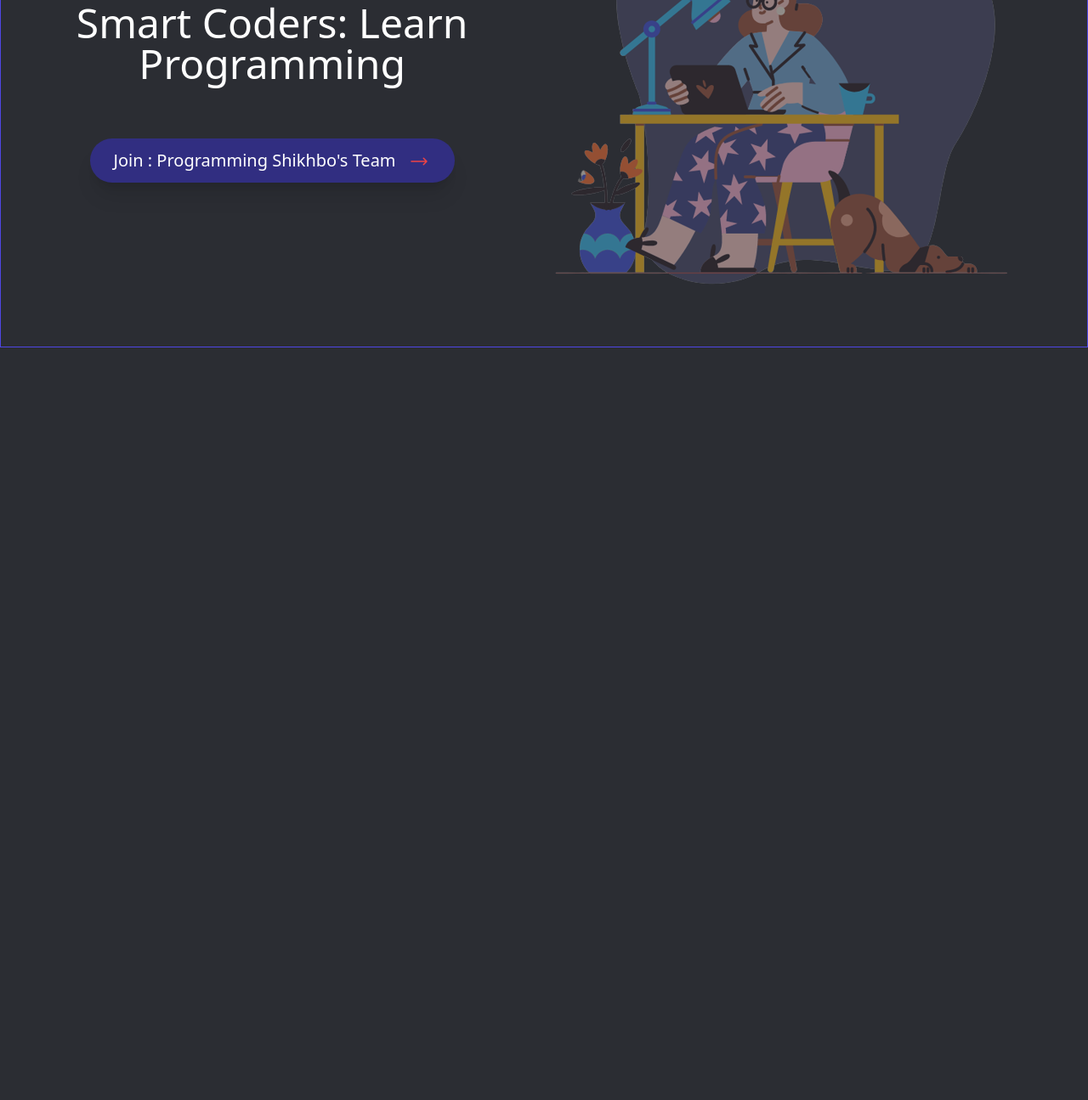
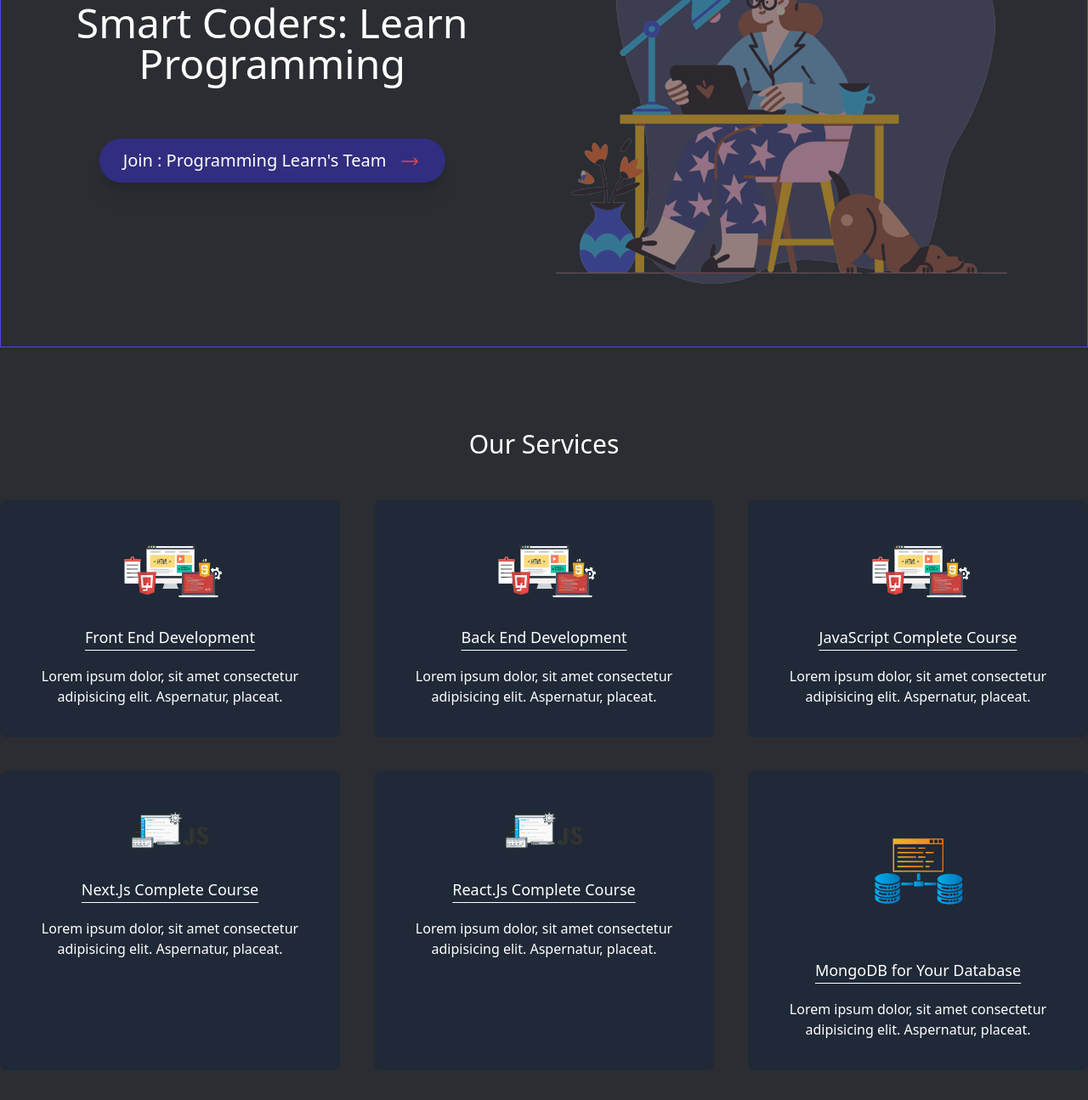
Before and after one commit to rayhan9999/First-Tailwind-Project, a website built with Vite: page index.html in a window 1280 px wide. Shown: the part 319-1614 px from the top of the page at 85% size. Before the commit the page ends 800 px from the top, so only its background shows below. Built offline with nearby package versions, Linux system fonts and the light colour scheme.

Commit message:
main section done

```diff
--- a/index.html
+++ b/index.html
@@ -9,7 +9,7 @@
 
 </head>
 <body class="bg-[#2B2D33]">
-    <nav class="bg-[#2B2D33] shadow-xl">
+    <nav class="bg-[#2B2D33] shadow-xl sticky top-0 z-10">
          <div class="container mx-auto">
             <div class="sm:flex justify-between items-center py-5">
                 <div class="text-center mb-3">
@@ -38,7 +38,7 @@
                     <h1 class="text-2xl sm:text-5xl mb-5 sm:mb-16">Smart Coders: Learn <br>Programming</h1>
                     <button class="bg-indigo-900 px-7
                     py-3 rounded-full text-xl shadow-xl
-                    hover:bg-indigo-950">Join : Programming Shikhbo's Team <svg xmlns="http://www.w3.org/2000/svg" fill="none" viewBox="0 0 24 24" stroke-width="1.5" stroke="currentColor" class="w-7 inline-block text-red-500 ml-2 animate-ping h-6">
+                    hover:bg-indigo-950 transition">Join : Programming Learn's Team <svg xmlns="http://www.w3.org/2000/svg" fill="none" viewBox="0 0 24 24" stroke-width="1.5" stroke="currentColor" class="w-7 inline-block text-red-500 ml-2 animate-ping h-6">
                     <path stroke-linecap="round" stroke-linejoin="round" d="M17.25 8.25L21 12m0 0l-3.75 3.75M21 12H3" />
                       </svg>
                       </button>
@@ -48,5 +48,50 @@
               </div>
         </div>
     </header>
+
+    <main class="container mx-auto">
+       <section class="my-24">
+        <h2 class="text-white text-3xl text-center mb-12"> Our Services</h2>
+           <div class="grid md:grid-cols-2 lg:grid-cols-3 gap-10">
+
+            <div class="bg-gray-800 p-8 rounded-lg text-center border-4 border-[#1F2937] hover:border-indigo-700 cursor-pointer">
+              <img class="w-1/2 mx-auto" src="images/frontEnd.png" alt="">
+              <h4 class="text-white my-5 text-lg underline underline-offset-8"> Front End Development </h4>
+              <p class="text-white"> Lorem ipsum dolor, sit amet consectetur adipisicing elit. Aspernatur, placeat. </p>
+            </div>
+            <div class="bg-gray-800 p-8 rounded-lg text-center border-4 border-[#1F2937] hover:border-indigo-700 cursor-pointer">
+              <img class="w-1/2 mx-auto" src="images/frontEnd.png" alt="">
+              <h4 class="text-white my-5 text-lg underline underline-offset-8"> Back End Development </h4>
+              <p class="text-white"> Lorem ipsum dolor, sit amet consectetur adipisicing elit. Aspernatur, placeat. </p>
+            </div>
+            <div class="bg-gray-800 p-8 rounded-lg text-center border-4 border-[#1F2937] hover:border-indigo-700 cursor-pointer">
+              <img class="w-1/2 mx-auto" src="images/frontEnd.png" alt="">
+              <h4 class="text-white my-5 text-lg underline underline-offset-8"> JavaScript Complete Course </h4>
+              <p class="text-white"> Lorem ipsum dolor, sit amet consectetur adipisicing elit. Aspernatur, placeat. </p>
+           </div>
+           <div class="bg-gray-800 p-8 rounded-lg text-center border-4 border-[#1F2937] hover:border-indigo-700 cursor-pointer">
+              <img class="w-1/2 mx-auto" src="images/javascript.png" alt="">
+              <h4 class="text-white my-5 text-lg underline underline-offset-8"> Next.Js Complete Course </h4>
+              <p class="text-white"> Lorem ipsum dolor, sit amet consectetur adipisicing elit. Aspernatur, placeat. </p>
+           </div>
+         <div class="bg-gray-800 p-8 rounded-lg text-center border-4 border-[#1F2937] hover:border-indigo-700 cursor-pointer">
+              <img class="w-1/2 mx-auto" src="images/javascript.png" alt="">
+              <h4 class="text-white my-5 text-lg underline underline-offset-8"> React.Js Complete Course </h4>
+              <p class="text-white"> Lorem ipsum dolor, sit amet consectetur adipisicing elit. Aspernatur, placeat. </p>
+         </div>
+         <div class="bg-gray-800 p-8 rounded-lg text-center border-4 border-[#1F2937] hover:border-indigo-700 cursor-pointer">
+              <img class="w-1/2 mx-auto" src="images/backEnd.png" alt="">
+              <h4 class="text-white my-5 text-lg underline underline-offset-8"> MongoDB for Your Database </h4>
+              <p class="text-white"> Lorem ipsum dolor, sit amet consectetur adipisicing elit. Aspernatur, placeat. </p>
+         </div>
+
+
+
+
+
+
+           </div>
+       </section>
+    </main>
 </body>
 </html>
```
